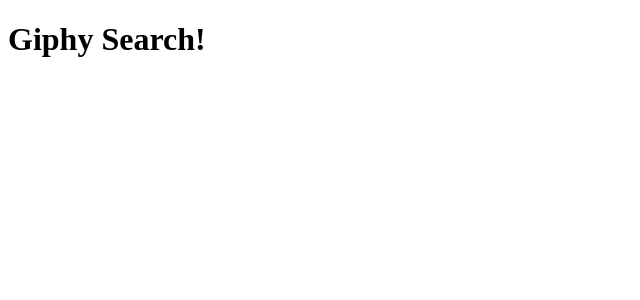
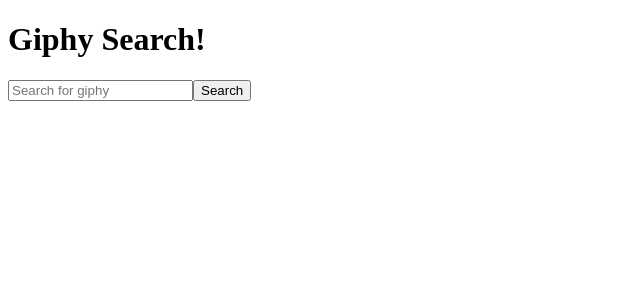
Before and after one commit to AshB25/Giphy-Saga, a React (Vite) app: page / in a window 1280 px wide. Shown: the top 300 px of the page, without its empty margins (0-640 px from the left). Built offline with nearby package versions, Linux system fonts and the light colour scheme.

Commit message:
redux store created, search form component added, .env file created for giphy api key

```diff
--- a/src/components/App/App.jsx
+++ b/src/components/App/App.jsx
@@ -1,10 +1,15 @@
+
+
+import SearchForm from "../SearchForm/SearchForm";
+
 function App() {
   return (
     <div>
       <h1>Giphy Search!</h1>
+
+      <SearchForm />
     </div>
   );
 }
 
-
 export default App;
--- /dev/null
+++ b/src/components/SearchForm/SearchForm.jsx
@@ -0,0 +1,30 @@
+import { useState } from 'react';
+import { useDispatch } from 'react-redux';
+
+function SearchForm() {
+  const dispatch = useDispatch();
+  const [newSearch, setNewSearch] = useState({ name: '' });
+
+  const handleSearch = (event) => {
+    event.preventDefault();
+    dispatch({ type: 'SEARCH_GIPHY', payload: newSearch });
+    setNewSearch({ name: '' });
+  };
+
+  return (
+    <form>
+      <input
+        id="search"
+        placeholder="Search for giphy"
+        type="text"
+        value={newSearch.name}
+        onChange={(event) =>
+          setNewSearch({ ...newSearch, name: event.target.value })
+        }
+      />
+      <button onClick={handleSearch}>Search</button>
+    </form>
+  );
+}
+
+export default SearchForm;
--- a/src/index.jsx
+++ b/src/index.jsx
@@ -1,11 +1,15 @@
 import React from 'react';
 import ReactDOM from 'react-dom/client';
 import App from './components/App/App.jsx';
+import { Provider } from 'react-redux';
+import store from './redux/store';
 
 const root = ReactDOM.createRoot(document.getElementById('root'));
 
 root.render(
   <React.StrictMode>
-    <App />
+    <Provider store={store}>
+      <App />
+    </Provider>
   </React.StrictMode>
 );
--- /dev/null
+++ b/src/redux/store.jsx
@@ -0,0 +1,6 @@
+import { applyMiddleware, combineReducers, createStore } from "redux";
+import logger from "redux-logger";
+
+const store = createStore(combineReducers({}), applyMiddleware(logger));
+
+export default store;
```
Also changed, not shown: 1 other file (tests, documents, lock files or other folders).
